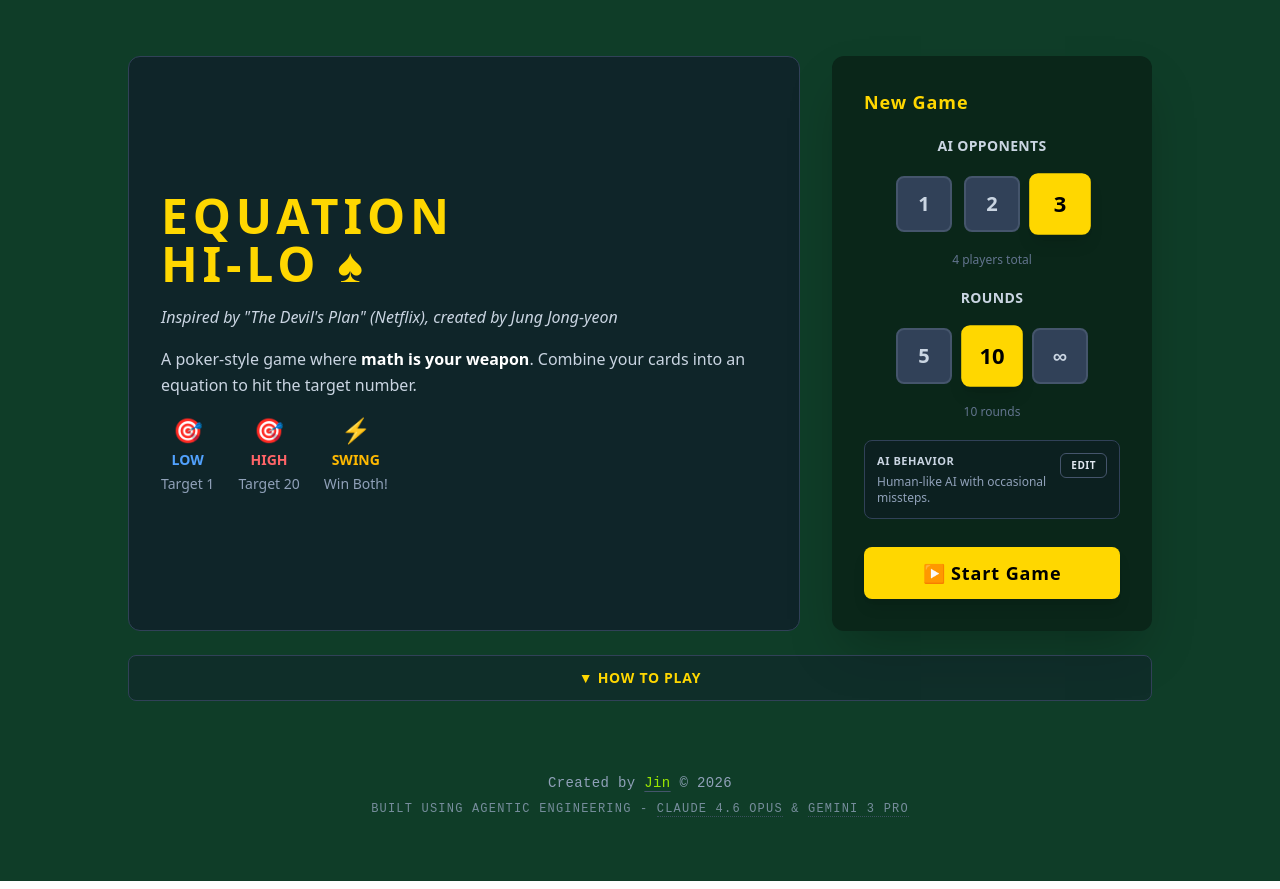
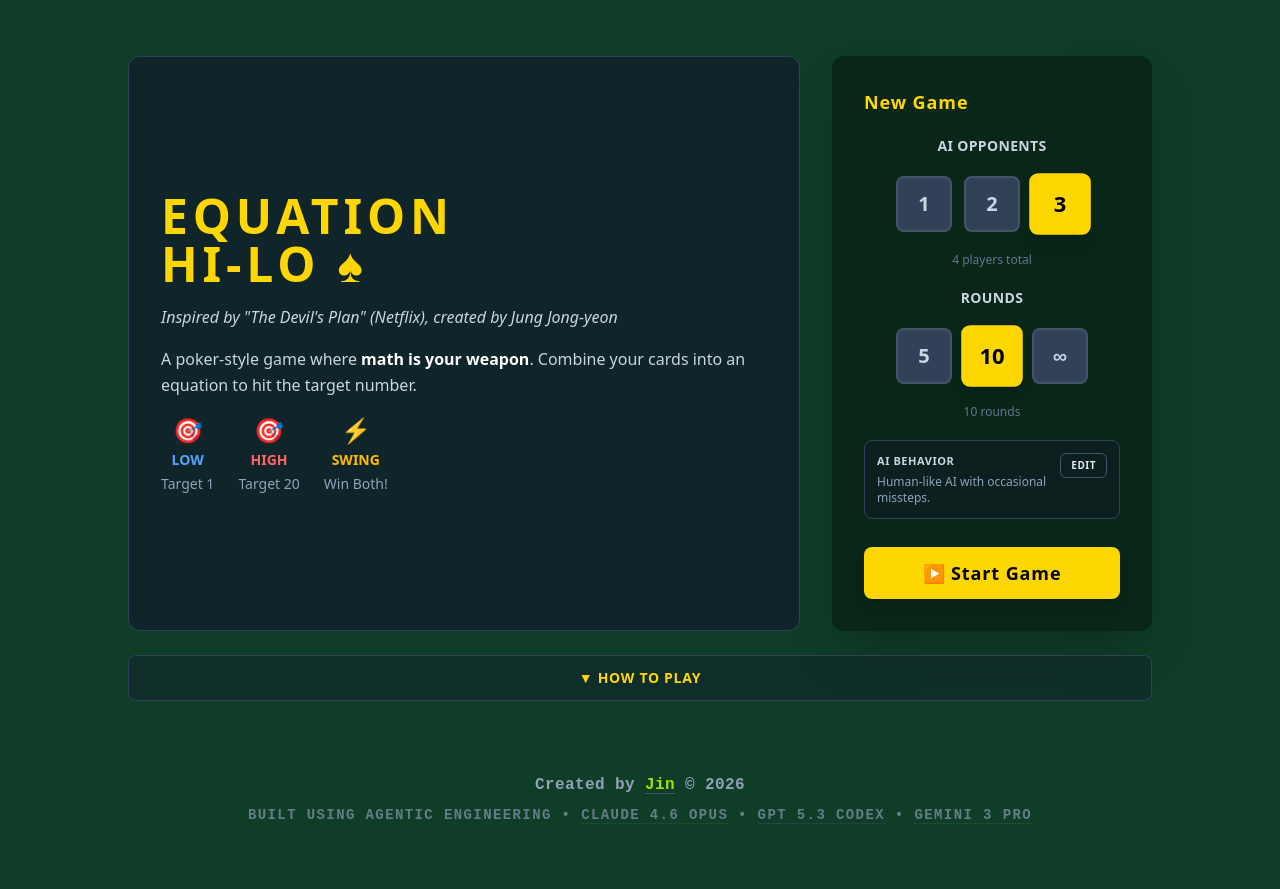
Before and after one commit to jinnotgin/equation-hi-lo, a Vue app: page / in a window 1280 px wide. Built offline with nearby package versions, Linux system fonts and the light colour scheme.

Commit message:
Update App.vue

```diff
--- a/src/App.vue
+++ b/src/App.vue
@@ -204,7 +204,9 @@
       </div>
 
       <!-- Footer -->
-      <div class="mt-12 mb-8 text-center text-sm text-slate-400 font-mono tracking-wide">
+      <div
+        class="mt-12 mb-8 text-center text-base text-slate-400 font-mono tracking-wide font-semibold"
+      >
         <p class="mb-2">
           Created by
           <a
@@ -215,15 +217,22 @@
           >
           &copy; 2026
         </p>
-        <p class="text-xs opacity-80 uppercase tracking-widest">
-          Built using Agentic Engineering -
+        <p class="text-sm opacity-65 uppercase tracking-widest">
+          Built using Agentic Engineering •
           <a
             href="https://www.anthropic.com/news/claude-opus-4-6"
             target="_blank"
             class="hover:text-gold transition-colors border-b border-dotted border-slate-600 hover:border-gold"
             >Claude 4.6 Opus</a
           >
-          &amp;
+          •
+          <a
+            href="https://openai.com/index/introducing-gpt-5-3-codex/"
+            target="_blank"
+            class="hover:text-gold transition-colors border-b border-dotted border-slate-600 hover:border-gold"
+            >GPT 5.3 Codex</a
+          >
+          •
           <a
             href="https://blog.google/products-and-platforms/products/gemini/gemini-3/"
             target="_blank"
```
